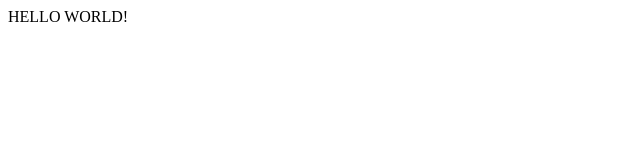
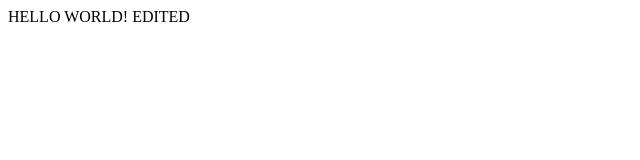
Before and after one commit to IsacBorjesson/GitDemo, a plain HTML site: page index.html in a window 1280 px wide. Shown: the full height of the page, 0-640 px from the left. Drawn offline with Linux system fonts and the light colour scheme.

Commit message:
Changed content in div

```diff
--- a/index.html
+++ b/index.html
@@ -7,6 +7,6 @@
     <title>Document</title>
 </head>
 <body>
-    <div>HELLO WORLD!</div>
+    <div>HELLO WORLD! EDITED</div>
 </body>
 </html>
```
